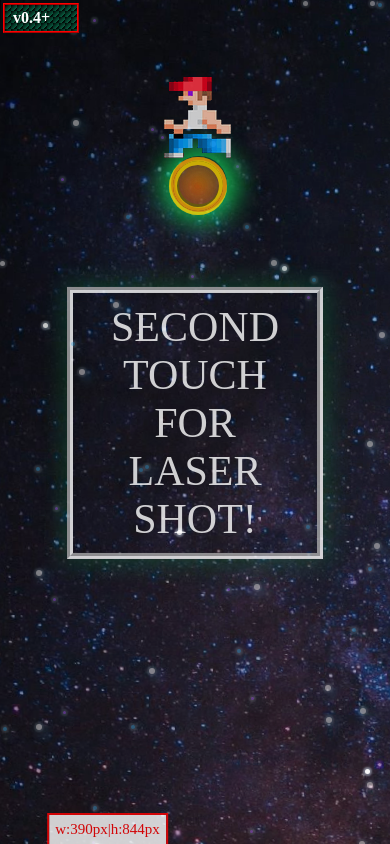
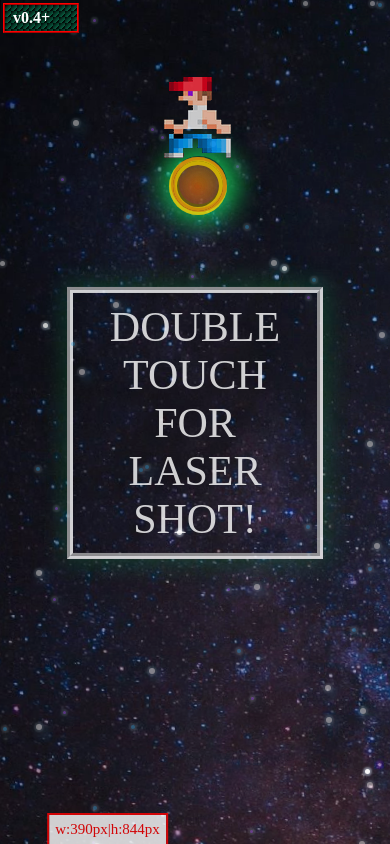
Before and after one commit to spacedrone404/dave-in-space, a plain HTML site: page index.html in a window 390 px wide. Drawn offline with Linux system fonts and the light colour scheme; animation ran at ten frames a second; a web font is replaced by a local one.

Commit message:
huge update 3

```diff
--- a/index.html
+++ b/index.html
@@ -381,7 +381,7 @@
 
   <div class="star-moving"></div>
 
-  <div id="mobile-msg"> SECOND TOUCH FOR LASER SHOT!
+  <div id="mobile-msg"> DOUBLE TOUCH FOR LASER SHOT!
   </div>
   <!-- NO MOBILE VERSION AT THIS TIME! -->
 
```
